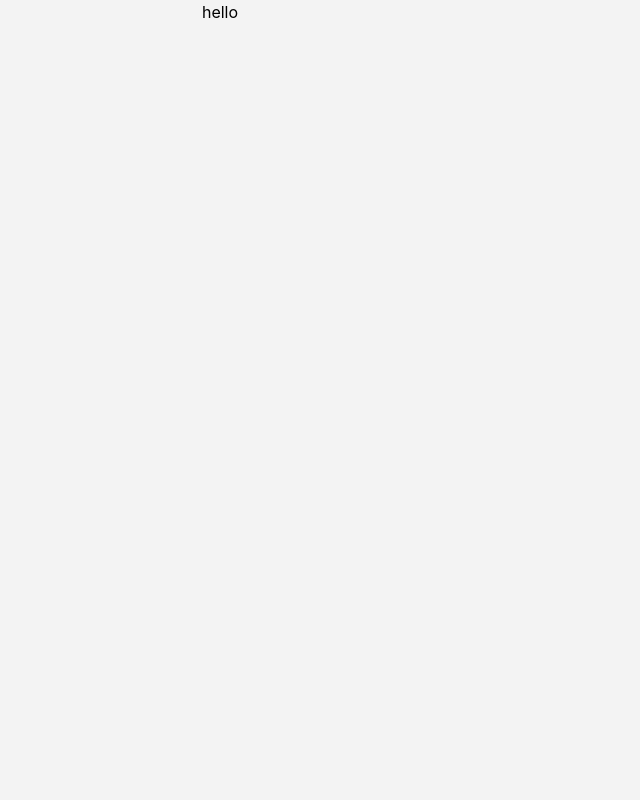
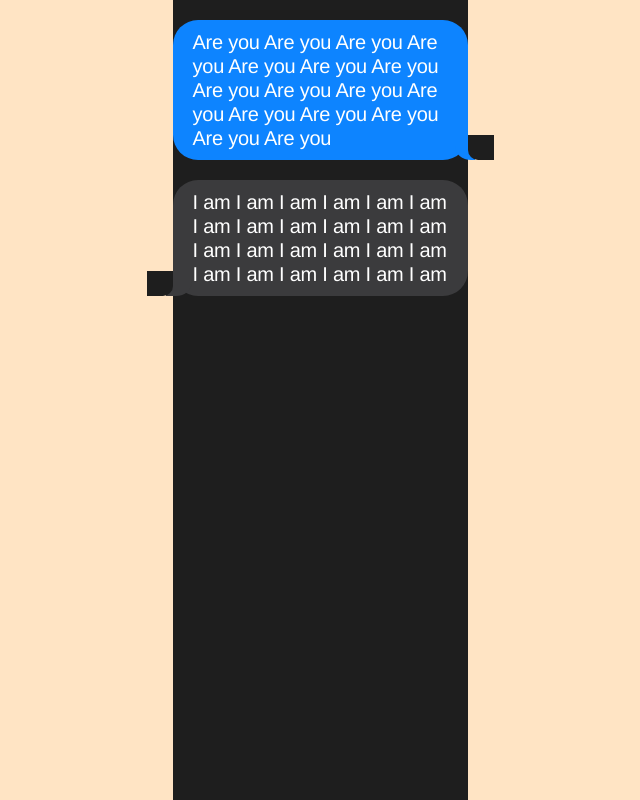
Before and after one commit to khang-07/reader, a React (Vite) app in the folder reader/: page / in a window 1280 px wide. Shown: the whole page, without its empty margins (420-1060 px from the left). Built offline with nearby package versions, Linux system fonts and the light colour scheme.

Commit message:
jul21 imessage added
borrowed parts from https://samuelkraft.com/blog/ios-chat-bubbles-css

```diff
--- a/reader/index.html
+++ b/reader/index.html
@@ -11,7 +11,6 @@
         height: 100%;
         margin: 0;
       }
-
       #root {
         width: 100%;
         height: 100%;
--- a/reader/src/App.tsx
+++ b/reader/src/App.tsx
@@ -14,24 +14,20 @@ function App() {
     await invoke("print_from_back", { message: "hi from front" });
   }
 
-  async function get_path() {
-    try {
-      const path = await open({
-        multiple: false,
-        directory: false,
-        title: "Open File"
-      });
+  return (
+    <div>
+      <div className="container">
+        <div className="menu">
 
-      setText(path?.toString()!);
-
-    } catch (err) {
-      console.log(err);
-    }
-  }
-
-  return (
-    <div className="container">
-      hello
+        </div>
+        <div className="curtain"></div>
+        <div className="test">
+          <div className="reader">
+            <p className="send">Are you Are you Are you Are you Are you Are you Are you Are you Are you Are you Are you Are you Are you Are you Are you Are you</p>
+            <p className="receive">I am I am I am I am I am I am I am I am I am I am I am I am I am I am I am I am I am I am I am I am I am I am I am I am</p>
+          </div>
+        </div>
+      </div>
     </div>
   );
 }
--- a/reader/src/styles.css
+++ b/reader/src/styles.css
@@ -1,11 +1,5 @@
+
 :root {
-  font-family: Inter, Avenir, Helvetica, Arial, sans-serif;
-  font-size: 16px;
-  line-height: 24px;
-  font-weight: 400;
-
-  background: rgba(255, 255, 255, 0);
-
   font-synthesis: none;
   text-rendering: optimizeLegibility;
   -webkit-font-smoothing: antialiased;
@@ -14,45 +8,38 @@
 
   /* margin-top: 28px; added seperately for menu28px, reader2vh */
   /* pretty much equivalent to 100% */
-  width: 100vw;
-  height: 100vh;
+  width: 100%;
+  height: 100%;
+  /* disables the thing where content moves out of screen when scroll*/
+  overflow: hidden;
   display: flex;
 
-  background: rgba(32, 32, 32, 0.05);
+  background-color: bisque;
 
-  backdrop-filter: blur(25px); /* using radius: Option<f64> for vib instead */
+  --send-bg: #0d84ff;
+  --send-color: white;
+  --receive-bg: #3b3b3d;
+  --receive-text: white;
+  --page-background: #1e1e1e;
 }
 
 .menu {
-  backdrop-filter: blur(20px);
-  border-radius: 10px;
-}
-
-.menu:hover {
-  background: rgba(128, 128, 128, 0.25);
+  width: 195px;
+  flex-direction: column;
+  overflow-y: scroll;
 }
 
 .curtain {
-  margin-top: 2vh;
   width: 5px;
   border-radius: 10px;
+  transition: background-color 500ms ease-in-out 100ms;
 }
 
 .curtain:hover {
-  background: rgba(255, 255, 255, 1);
+  background-color: rgba(255, 255, 255, 0.5);
 }
 
 .reader {
-  background: rgba(12, 12, 12, 0.75);
-  backdrop-filter: blur(20px);
-  border-radius: 10px;
-  box-shadow: 0px 0px 5px rgba(50, 50, 50, 0.5);
-  overflow-y: scroll;
-  text-align: left;
-  font-size: 36px;
-  line-height: 54px;
-  scrollbar-width: 0;
-  color: gray;
 }
 
 .reader::selection {
@@ -73,17 +60,7 @@
   text-align: center;
   width: 100%;
   height: 100%;
-}
-
-.logo {
-  height: 6em;
-  padding: 1.5em;
-  will-change: filter;
-  transition: 0.75s;
-}
-
-.logo.tauri:hover {
-  filter: drop-shadow(0 0 2em #24c8db);
+  position: absolute;
 }
 
 .row {
@@ -91,71 +68,85 @@
   justify-content: center;
 }
 
-a {
-  font-weight: 500;
-  color: #646cff;
-  text-decoration: inherit;
+.test {
+	font-family: "Helvetica Neue", Helvetica, sans-serif;
+	font-size: 20px;
+  letter-spacing: -0.24px;
+  display: flex;
+  flex-direction: column;
+  background-color: var(--page-background);
 }
 
-a:hover {
-  color: #535bf2;
+p {
+  max-width: 255px;
+  word-wrap: break-word;
+  margin-bottom: 12px;
+  line-height: 24px;
+  position: relative;
+	padding: 10px 20px;
+  border-radius: 25px;
+  width: fit-content;
 }
 
-h1 {
-  text-align: center;
+p:before {
+  content: "";
+  position: absolute;
+  bottom: 0;
+  height: 25px;
 }
 
-input,
-button {
-  border-radius: 8px;
-  border: 1px solid transparent;
-  padding: 0.6em 1.2em;
-  font-size: 1em;
-  font-weight: 500;
-  font-family: inherit;
-  color: #0f0f0f;
-  background-color: #ffffff;
-  transition: border-color 0.25s;
-  box-shadow: 0 2px 2px rgba(0, 0, 0, 0.2);
+p:after {
+  content: "";
+  position: absolute;
+  bottom: 0;
+  height: 25px;
 }
 
-button {
-  cursor: pointer;
+.send {
+  text-align: left;
+	color: var(--send-color);
+	background: var(--send-bg);
+	align-self: flex-end;
 }
 
-button:hover {
-  border-color: #396cd8;
-}
-button:active {
-  border-color: #396cd8;
-  background-color: #e8e8e8;
+.send:before {
+  right: -7px;
+  width: 20px;
+  background-color: var(--send-bg);
+  border-bottom-left-radius: 16px 14px;
 }
 
-input,
-button {
-  outline: none;
+.send:after {
+  right: -26px;
+  width: 26px;
+  background-color: var(--page-background);
+  border-bottom-left-radius: 10px;
 }
 
-#greet-input {
-  margin-right: 5px;
+.receive {
+  text-align: left;
+	background: var(--receive-bg);
+	color: white;
+  align-self: flex-start;
 }
 
+.receive:after {
+  left: -7px;
+  width: 26px;
+  background-color: var(--receive-bg);
+  border-bottom-right-radius: 16px 14px;
+  z-index: 0;
+}
+
+.receive:before {
+  left: -26px;
+  width: 26px;
+  background-color: var(--page-background);
+  border-bottom-right-radius: 10px;
+  z-index: 1;
+}
+
+
 @media (prefers-color-scheme: dark) {
-  :root {
-    color: #f6f6f6;
-    background-color: #2f2f2f;
-  }
 
-  a:hover {
-    color: #24c8db;
-  }
-
-  input,
-  button {
-    color: #ffffff;
-    background-color: #0f0f0f98;
-  }
-  button:active {
-    background-color: #0f0f0f69;
-  }
 }
```
Also changed, not shown: 1 other file (tests, documents, lock files or other folders).
